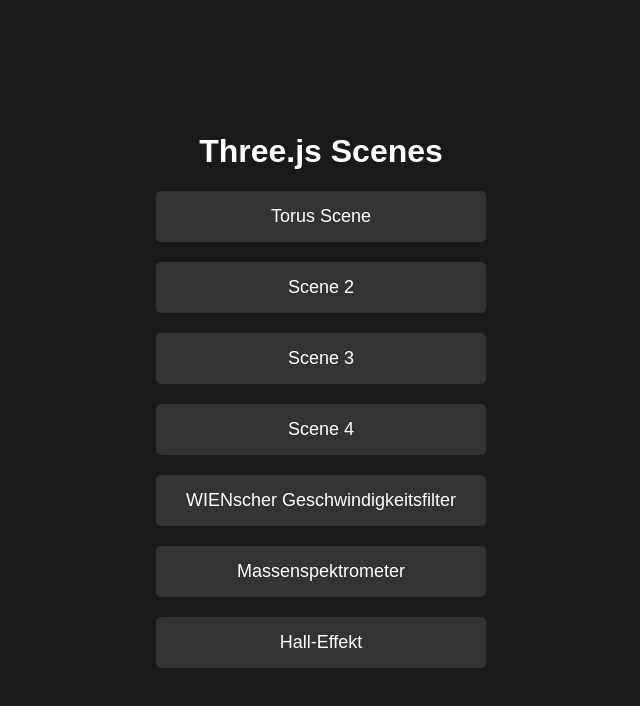
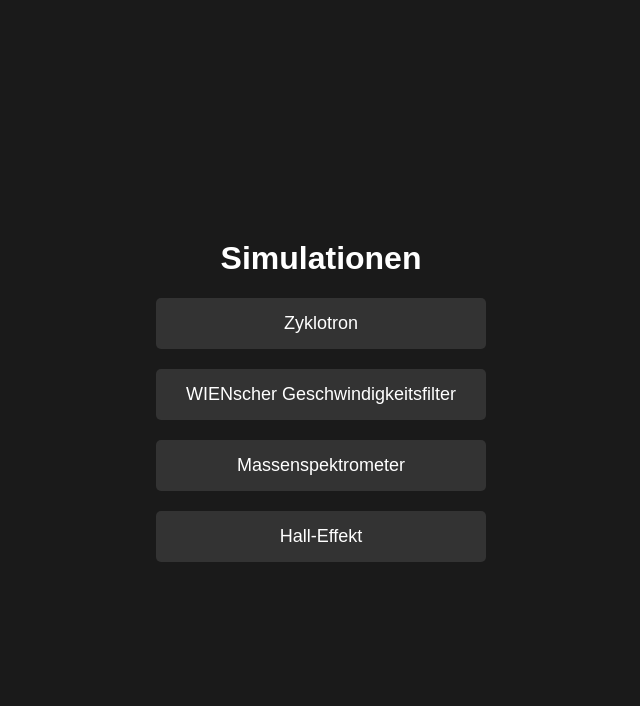
Before and after one commit to Fluffy-tofu/Physik-Simulationen-Threejs, a website built with Vite: page index.html in a window 1280 px wide. Shown: the whole page, without its empty margins (319-959 px from the left). Built offline with nearby package versions, Linux system fonts and the light colour scheme.

Commit message:
zyklotron

```diff
--- a/index.html
+++ b/index.html
@@ -37,11 +37,8 @@
 </head>
 <body>
 <div class="container">
-  <h1 style="color: white;">Three.js Scenes</h1>
-  <a href="scene1.html" class="button">Torus Scene</a>
-  <a href="scene2.html" class="button">Scene 2</a>
-  <a href="scene3.html" class="button">Scene 3</a>
-  <a href="scene4.html" class="button">Scene 4</a>
+  <h1 style="color: white;">Simulationen</h1>
+  <a href="scene4.html" class="button">Zyklotron</a>
   <a href="WIENscher_Geschwindigkeitsfilter.html" class="button">WIENscher Geschwindigkeitsfilter</a>
   <a href="Massenspektrometer.html" class="button">Massenspektrometer</a>
   <a href="Nindex.html" class="button">Hall-Effekt</a>
```
